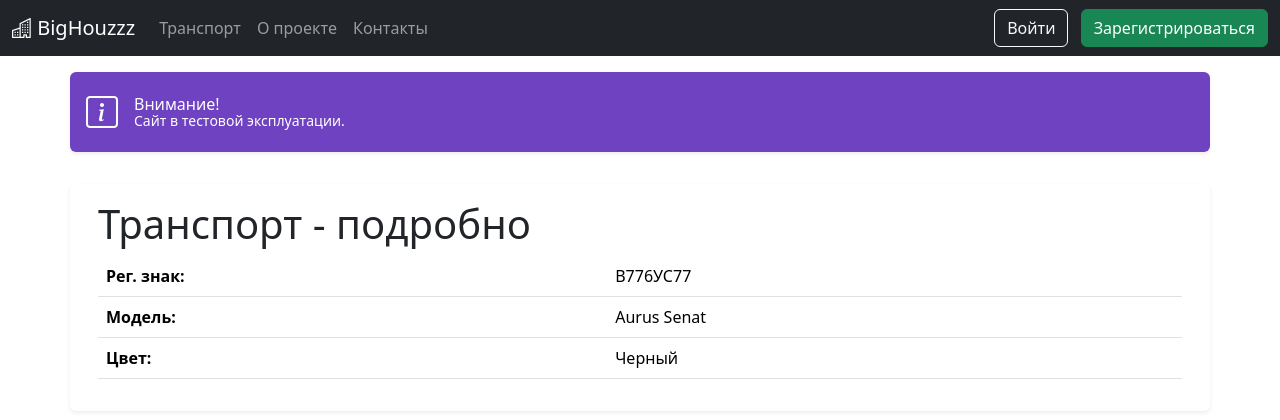
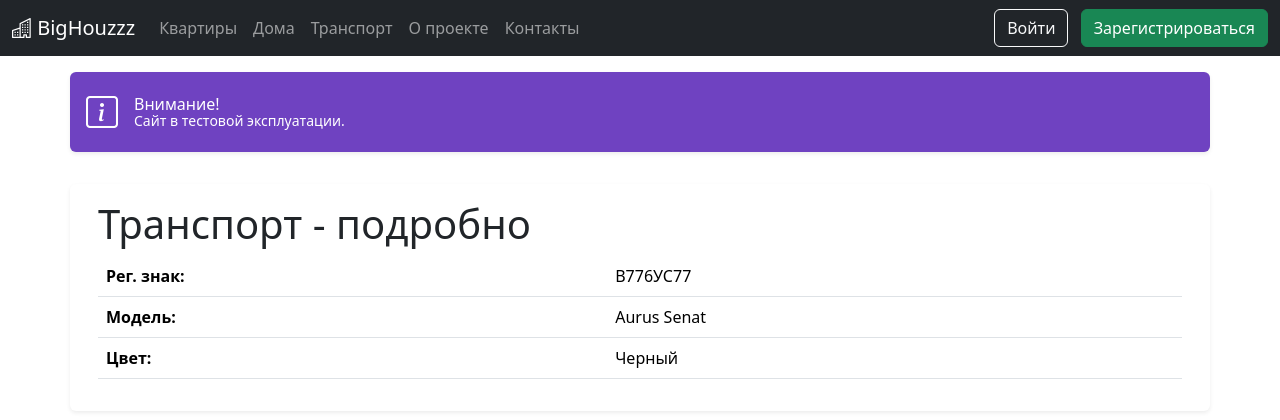
Before and after one commit to botalov-pro/BigHouzzz, a Django app: page /cars/1/ in a window 1280 px wide. Shown: the top 420 px of the page. Run offline with Django 4.2, Linux system fonts and the light colour scheme; data comes from the database, SQL or seed files in the repository; some libraries are stand-ins or nearby versions.

Commit message:
Add new menus for houses and rooms

```diff
--- a/templates/includes/header.html
+++ b/templates/includes/header.html
@@ -13,6 +13,16 @@
                     </button>
                     <div class="collapse navbar-collapse" id="navbarCollapse">
                         <ul class="navbar-nav me-auto mb-2 mb-md-0">
+                            <li class="nav-item">
+                                <a class="nav-link
+                                    {% if request.resolver_match.view_name  == 'cars:cars_index' %}active{% endif %}"
+                                   href="{% url 'cars:cars_index' %}">Квартиры</a>
+                            </li>
+                            <li class="nav-item">
+                                <a class="nav-link
+                                    {% if request.resolver_match.view_name  == 'cars:cars_index' %}active{% endif %}"
+                                   href="{% url 'cars:cars_index' %}">Дома</a>
+                            </li>
                             <li class="nav-item">
                                 <a class="nav-link
                                     {% if request.resolver_match.view_name  == 'cars:cars_index' %}active{% endif %}"
```
